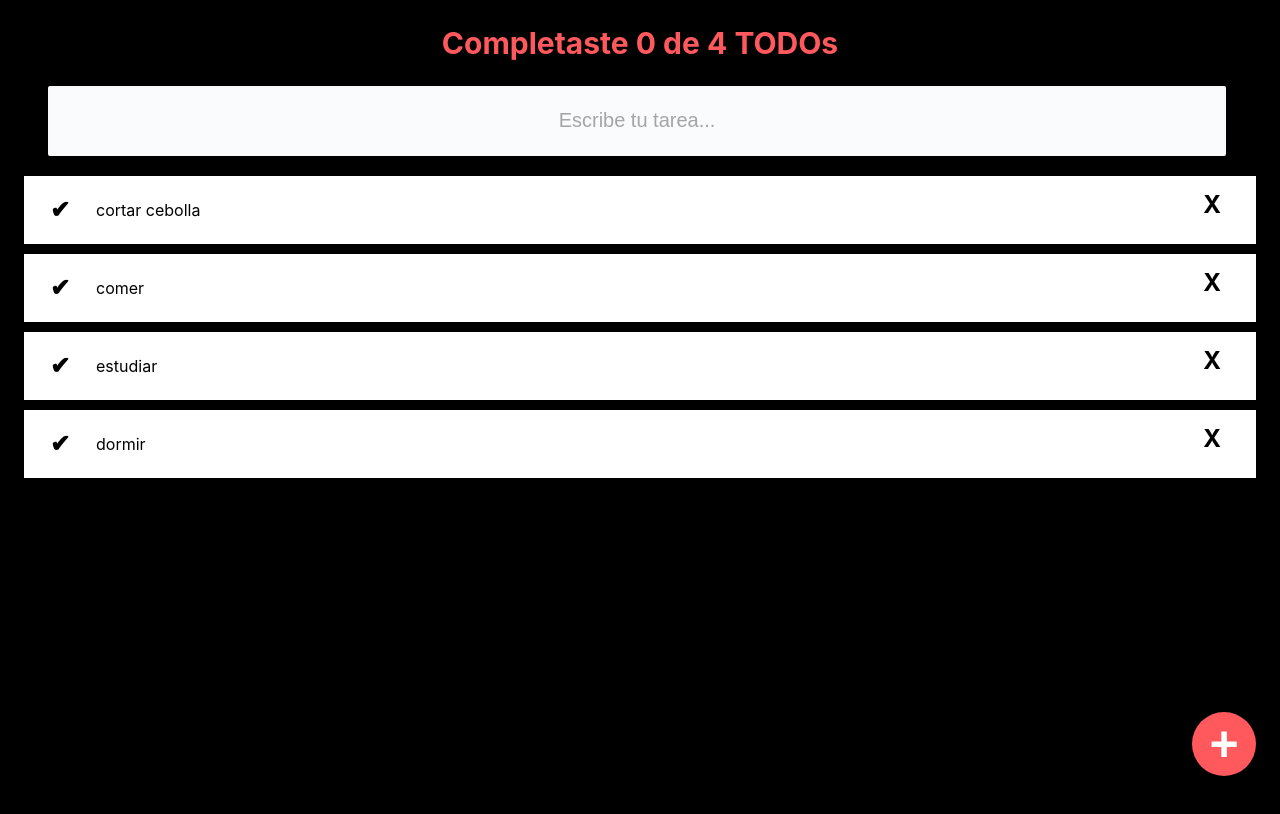
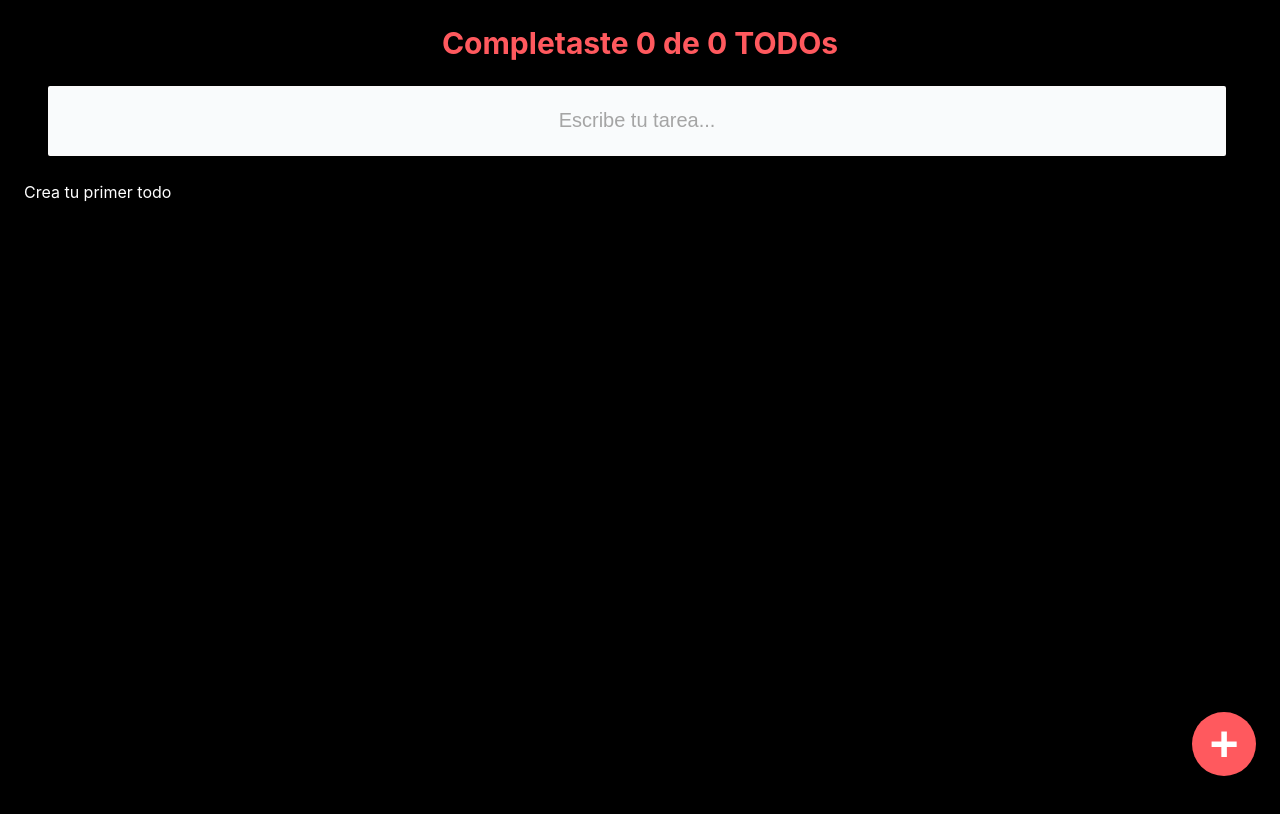
Before and after one commit to VickyMastro/App-TODOs, a React (Create React App) app: page / in a window 1280 px wide. Shown: the top 814 px of the page. Built offline with nearby package versions, Linux system fonts and the light colour scheme.

Commit message:
Creo contexto para usar props en cualquier archivo

```diff
--- a/src/App.js
+++ b/src/App.js
@@ -1,84 +1,17 @@
-/* import "./App.css"; */
 import React from "react";
-import { TodoCounter } from "./components/contador/TodoCounter";
-import { TodoSearch } from "./components/input/TodoSearch";
-import { TodoList } from "./components/lista/TodoList";
-import { TodoItem } from "./components/items/TodoItem";
-import { CreateTodoBottom } from "./components/boton/CreateTodoBottom";
+import { TodoProvider } from './components/context/TodoContext';
+import { AppUI } from "./AppUI";
+
+function App() {
 
 
-const todosDefault = [
-  {text: "cortar cebolla", complete: false },
-  {text: "comer", complete: false },
-  {text: "estudiar", complete: false },
-  {text: "dormir", complete: false },
-];
+  return (
+    <TodoProvider>
 
-function App() {
-  const [todos, setTodos] = React.useState(todosDefault)
-  const [searchValue, setSearchValue] = React.useState('');
+      <AppUI />
 
-  let searchedTodos = [];
-
-  if (!searchValue.length >= 1) {
-    searchedTodos = todos;
-  } else{
-    searchedTodos = todos.filter(todo => {
-      const text = todo.text.toLowerCase();
-      const searchText = searchValue.toLowerCase();
-
-      return text.includes(searchText);
-    })
-  }
-
-  const completeTodo = (text) => {
-    const todoIndex = todos.findIndex(todo => todo.text === text);
-
-    const newTodos = [...todos]
-    newTodos[todoIndex].complete = true;
-
-    setTodos(newTodos);
-    /* todos[todoIndex] = {
-      text : todos[todoIndex].text,
-      completed : true,
-    } */
-  }
-
-  const deleteTodo = (text) => {
-    const todoIndex = todos.findIndex(todo => todo.text === text);
-
-    const newTodos = [...todos]
-    newTodos.splice(todoIndex, 1);
-    setTodos(newTodos);
-
-  }
-
-  return (
-    <React.Fragment>
-      <TodoCounter
-        todos={todos}
-      />
-
-      <TodoSearch
-        searchValue= {searchValue}
-        setSearchValue={setSearchValue}
-      />
-
-      <TodoList>
-        {searchedTodos.map((todo) => (
-          <TodoItem
-            key = {todo.text}
-            texts = {todo.text}
-            completed = {todo.complete}
-            onComplete = {() => completeTodo(todo.text)}
-            onDelete = {() => deleteTodo(todo.text)}
-          />
-        ))}
-      </TodoList>
-
-      <CreateTodoBottom />
-    </React.Fragment>
-  );
+    </TodoProvider>
+    );
 }
 
 export default App;
--- /dev/null
+++ b/src/AppUI.jsx
@@ -0,0 +1,38 @@
+import React from "react";
+import { TodoContext } from "./components/context/TodoContext";
+import { TodoCounter } from "./components/contador/TodoCounter";
+import { TodoSearch } from "./components/input/TodoSearch";
+import { TodoList } from "./components/lista/TodoList";
+import { TodoItem } from "./components/items/TodoItem";
+import { CreateTodoBottom } from "./components/boton/CreateTodoBottom";
+
+function AppUI() {
+  const {error, loading, searchedTodos, completeTodo, deleteTodo} = React.useContext(TodoContext)
+  return (
+    <React.Fragment>
+      <TodoCounter  />
+
+      <TodoSearch />
+
+      <TodoList>
+        {error && <p style= {{color : "white"}}>DESESPERATE</p>}
+        {loading && <p style= {{color : "white"}}>Estamos cargando todo</p>}
+        {(!loading && !searchedTodos.length) && <p style= {{color : "white"}}>Crea tu primer todo</p>}
+
+        {searchedTodos.map((todo) => (
+          <TodoItem
+            key={todo.text}
+            texts={todo.text}
+            completed={todo.complete}
+            onComplete={() => completeTodo(todo.text)}
+            onDelete={() => deleteTodo(todo.text)}
+          />
+        ))}
+      </TodoList>
+
+      <CreateTodoBottom />
+    </React.Fragment>
+  );
+}
+
+export { AppUI };
--- a/src/components/contador/TodoCounter.jsx
+++ b/src/components/contador/TodoCounter.jsx
@@ -1,9 +1,13 @@
 import React from "react";
 import "./TodoCounter.css";
+import {TodoContext} from '../context/TodoContext';
 
-function TodoCounter ({todos}){
+function TodoCounter (){
+    const {todos} = React.useContext(TodoContext)
+
     const completedTodos = todos.filter((todo) => !!todo.complete).length;
     const totalTodos = todos.length;
+
     return (
       <h2 className = "todoCounter" >Completaste {completedTodos} de {totalTodos} TODOs</h2>
     );
--- /dev/null
+++ b/src/components/context/TodoContext.jsx
@@ -0,0 +1,61 @@
+import React from 'react';
+import { useLocalStorage } from './useLocalStorage';
+
+const TodoContext = React.createContext();
+
+function TodoProvider (props){
+    const {
+        item: todos,
+        saveItem: saveTodos,
+        loading,
+        error,
+      } = useLocalStorage("TODOS_V1", []);
+
+      const [searchValue, setSearchValue] = React.useState("");
+
+      let searchedTodos = [];
+
+      if (!searchValue.length >= 1) {
+        searchedTodos = todos;
+      } else {
+        searchedTodos = todos.filter((todo) => {
+          const text = todo.text.toLowerCase();
+          const searchText = searchValue.toLowerCase();
+
+          return text.includes(searchText);
+        });
+      }
+
+      const completeTodo = (text) => {
+        const todoIndex = todos.findIndex((todo) => todo.text === text);
+
+        const newTodos = [...todos];
+        newTodos[todoIndex].complete = !newTodos[todoIndex].complete;
+
+        saveTodos(newTodos);
+      };
+
+      const deleteTodo = (text) => {
+        const todoIndex = todos.findIndex((todo) => todo.text === text);
+
+        const newTodos = [...todos];
+        newTodos.splice(todoIndex, 1);
+        saveTodos(newTodos);
+      };
+    return (
+        <TodoContext.Provider value={{
+            error,
+            loading,
+            todos,
+            searchValue,
+            setSearchValue,
+            searchedTodos,
+            completeTodo,
+            deleteTodo,
+        }}>
+            {props.children}
+        </TodoContext.Provider>
+    );
+}
+
+export { TodoContext, TodoProvider };
--- /dev/null
+++ b/src/components/context/useLocalStorage.jsx
@@ -0,0 +1,44 @@
+import React from 'react';
+
+function useLocalStorage(itemName, initialValue) {
+    const [loading, setLoading] = React.useState(true);
+    const [error, setError]= React.useState(false)
+    const [item, setItem] = React.useState(initialValue);
+
+    React.useEffect(() => {
+      setTimeout(() => {
+        try {
+            const localStorageItem = localStorage.getItem(itemName);
+            let parsedItem;
+
+            if (!localStorageItem) {
+              localStorage.setItem(itemName, JSON.stringify(initialValue));
+              parsedItem = initialValue;
+            } else {
+              parsedItem = JSON.parse(localStorageItem);
+            }
+
+            setItem(parsedItem);
+            setLoading(false);
+
+        } catch (error) {
+            setError(true);
+        }
+      }, 2000);
+    }, []);
+
+    const saveItem = (newItem) => {
+      try{
+        const stringifiedTodos = JSON.stringify(newItem);
+        localStorage.setItem(itemName, stringifiedTodos);
+        setItem(newItem);
+
+      } catch (error){
+        setError(true);
+      }
+    };
+
+    return { item, saveItem, loading, error };
+  }
+
+export { useLocalStorage };
--- a/src/components/input/TodoSearch.jsx
+++ b/src/components/input/TodoSearch.jsx
@@ -1,7 +1,9 @@
 import React from "react";
+import { TodoContext } from "../context/TodoContext";
 import "./TodoSearch.css"
 
-function TodoSearch ({searchValue, setSearchValue}){
+function TodoSearch (){
+    const {searchValue, setSearchValue} = React.useContext(TodoContext)
 
     const changes = (event) => {
         setSearchValue(event.target.value);
```
